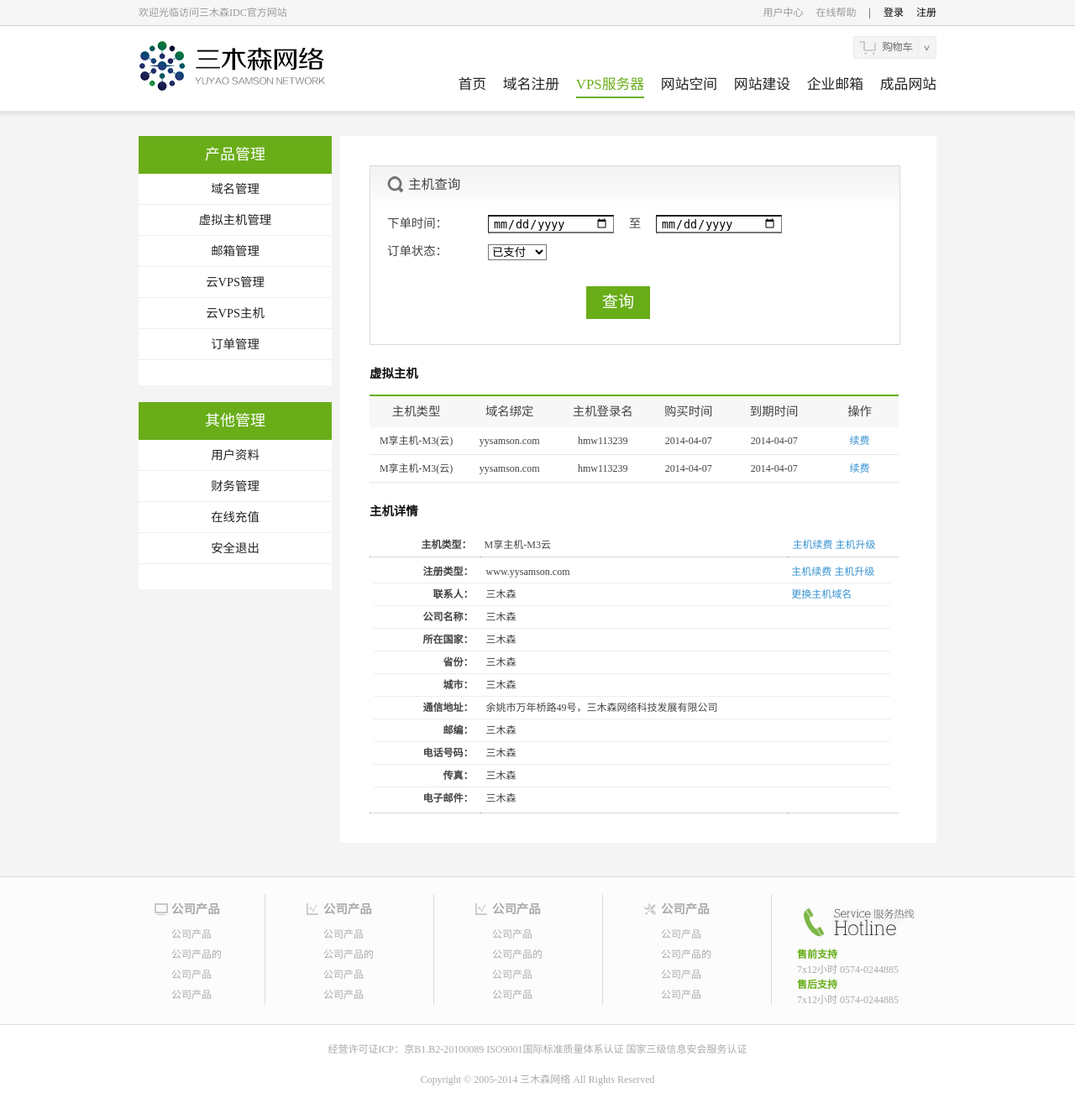
After one commit to yysamson/idc-html, a PHP site: page /zhujiguanli.php in a window 1280 px wide. The commit adds this page. Shown: the whole page at 84% size. Run offline with PHP 8.4, Linux system fonts and the light colour scheme.

Commit message:
主机管理页面

```diff
--- a/daohang.php
+++ b/daohang.php
@@ -13,6 +13,7 @@
             <li><a href="dingdanguanli.php" target="_blank">订单管理</a></li>
             <li><a href="shenqing.php" target="_blank">申请成为代理</a></li>
             <li><a href="yumingguanli.php" target="_blank">域名订单管理</a></li>
+            <li><a href="zhujiguanli.php" target="_blank">主机管理</a></li>
         </ul>
     </div>
 <?php include 'footer.php' ?>
--- /dev/null
+++ b/zhujiguanli.php
@@ -0,0 +1,176 @@
+<?php include 'header.php' ?>
+    <div class="container">
+        <div class="span-6">
+            <aside class="span-6">
+                <ul class="side-menu-1">
+                    <li class="header">产品管理</li>
+                    <li><a>域名管理</a></li>
+                    <li><a>虚拟主机管理</a></li>
+                    <li><a>邮箱管理</a></li>
+                    <li><a>云VPS管理</a></li>
+                    <li><a>云VPS主机</a></li>
+                    <li><a>订单管理</a></li>
+                </ul>
+            </aside>
+            <aside class="span-6">
+                <ul class="side-menu-1">
+                    <li class="header">其他管理</li>
+                    <li><a>用户资料</a></li>
+                    <li><a>财务管理</a></li>
+                    <li><a>在线充值</a></li>
+                    <li><a>安全退出</a></li>
+                </ul>
+            </aside>
+        </div>
+
+        <main class="span-18 last">
+            <div class="dingdanchaxun">
+                <div class="chaxun-jg span-16 last">
+                    <div class="span-16 chaxun-jg-1">
+                        <span class="sousuo icon icon-sousuo span-14 last">主机查询</span>
+                   <span class="span-14 last xiadan-time">
+                       <span class="span-3">下单时间：</span>
+                       <span class="span-9">
+                           <form>
+                           <span class="span-4">
+                               <input class="span-4" type="date" name="date">
+
+                           </span>
+                               <span class="span-1"style="text-align: center">至</span>
+                           <span class="span-4 last">
+                               <input class="span-4" type="date" name="date">
+                           </span>
+                           </form>
+                       </span>
+                   </span>
+                   <span class="span-14 last dingdanzhuangtai">
+                       <span class="span-3">订单状态：</span>
+                       <select class="span-2 last">
+                           <option>已支付</option>
+                           <option>未支付</option>
+                           <option>已支付</option>
+                           <option>未支付</option>
+                       </select>
+                   </span>
+                        <span class="dingdan-chaxun span-14"><a class="btn">查询</a></span>
+                    </div>
+                </div>
+
+                <div class="yuming-cp span-16 last">
+                    <div class="span-16 yuming-cp1 bg-cl-white last">
+                        <h2>虚拟主机</h2>
+                        <div class="span-16">
+                            <table width="100%" id="mytab" class="mail-peizhi-tr">
+                                <thead class="user-yuming">
+                                <th width="15%">主机类型</th>
+                                <th width="15%">域名绑定</th>
+                                <th width="15%">主机登录名</th>
+                                <th width="12%">购买时间</th>
+                                <th width="15%">到期时间</th>
+                                <th width="12%">操作</th>
+                                <tr>
+                                    <td>M享主机-M3(云) </td>
+                                    <td>yysamson.com</td>
+                                    <td>hmw113239</td>
+                                    <td>2014-04-07</td>
+                                    <td>2014-04-07</td>
+                                    <td><a class="cl-blue-light">  续费</a></td>
+                                </tr>
+                                <tr>
+                                    <td>M享主机-M3(云) </td>
+                                    <td>yysamson.com</td>
+                                    <td>hmw113239</td>
+                                    <td>2014-04-07</td>
+                                    <td>2014-04-07</td>
+                                    <td><a class="cl-blue-light">  续费</a></td>
+                                </tr>
+                            </table>
+                        </div>
+                    </div>
+
+                    <div class="span-16 yuming-cp1 bg-cl-white last">
+                        <h2>主机详情</h2>
+                        <div class="span-16 last">
+                            <table width="100%" cellspacing="0" class="yumingxiangqing-tr" id="mytab">
+                                <thead>
+                                <tr>
+                                    <td width="20%" class="yumingxiangqing-td">主机类型：</td>
+                                    <td width="60%" class="yumingxiangqing-td1">M享主机-M3云</td>
+                                    <td width="20%" class="yumingxiangqing-td1">
+                                        <a class="cl-blue-light">主机续费</a>  <a class="cl-blue-light">主机升级</a>
+                                    </td>
+                                </tr>
+                                <tr>
+                                    <td colspan="3">
+                                        <table width="100%" id="mytab" border="1" class="yuming-td2">
+                                            <thead>
+                                            <td width="20%" class="yumingxiangqing-td">注册类型：</td>
+                                            <td width="61%" class="yumingxiangqing-td1">www.yysamson.com</td>
+                                            <td width="19%" class="yumingxiangqing-td1"> <a class="cl-blue-light">主机续费</a>  <a class="cl-blue-light">主机升级</a></td>
+                                            </tr>
+                                            <tr>
+                                                <td class="yumingxiangqing-td">联系人：</td>
+                                                <td class="yumingxiangqing-td1">三木森</td>
+                                                <td class="yumingxiangqing-td1"> <a class="cl-blue-light">更换主机域名</a></td>
+                                            </tr>
+                                            <tr>
+                                                <td class="yumingxiangqing-td">公司名称：</td>
+                                                <td class="yumingxiangqing-td1">三木森</td>
+                                                <td class="yumingxiangqing-td1"></td>
+                                            </tr>
+                                            <tr>
+                                                <td class="yumingxiangqing-td">所在国家：</td>
+                                                <td class="yumingxiangqing-td1">三木森</td>
+                                                <td class="yumingxiangqing-td1"></td>
+                                            </tr>
+                                            <tr>
+                                                <td class="yumingxiangqing-td">省份：</td>
+                                                <td class="yumingxiangqing-td1">三木森</td>
+                                                <td class="yumingxiangqing-td1"></td>
+                                            </tr>
+                                            <tr>
+                                                <td class="yumingxiangqing-td">城市：</td>
+                                                <td class="yumingxiangqing-td1">三木森</td>
+                                                <td class="yumingxiangqing-td1"></td>
+                                            </tr>
+                                            <tr>
+                                                <td class="yumingxiangqing-td">通信地址：</td>
+                                                <td class="yumingxiangqing-td1">余姚市万年桥路49号，三木森网络科技发展有限公司</td>
+                                                <td class="yumingxiangqing-td1"></td>
+                                            </tr>
+                                            <tr>
+                                                <td class="yumingxiangqing-td">邮编：</td>
+                                                <td class="yumingxiangqing-td1">三木森</td>
+                                                <td class="yumingxiangqing-td1"></td>
+                                            </tr>
+                                            <tr>
+                                                <td class="yumingxiangqing-td">电话号码：</td>
+                                                <td class="yumingxiangqing-td1">三木森</td>
+                                                <td class="yumingxiangqing-td1"></td>
+                                            </tr>
+                                            <tr>
+                                                <td class="yumingxiangqing-td">传真：</td>
+                                                <td class="yumingxiangqing-td1">三木森</td>
+                                                <td class="yumingxiangqing-td1"></td>
+                                            </tr>
+                                            <tr style="border: 0">
+                                                <td class="yumingxiangqing-td">电子邮件：</td>
+                                                <td class="yumingxiangqing-td1">三木森</td>
+                                                <td class="yumingxiangqing-td1"></td>
+                                            </tr>
+                                        </table>
+
+                                    </td>
+                                </tr>
+
+                            </table>
+                        </div>
+                    </div>
+                </div>
+
+            </div>
+
+
+        </main>
+    </div>
+<?php include 'footer.php' ?>
```
